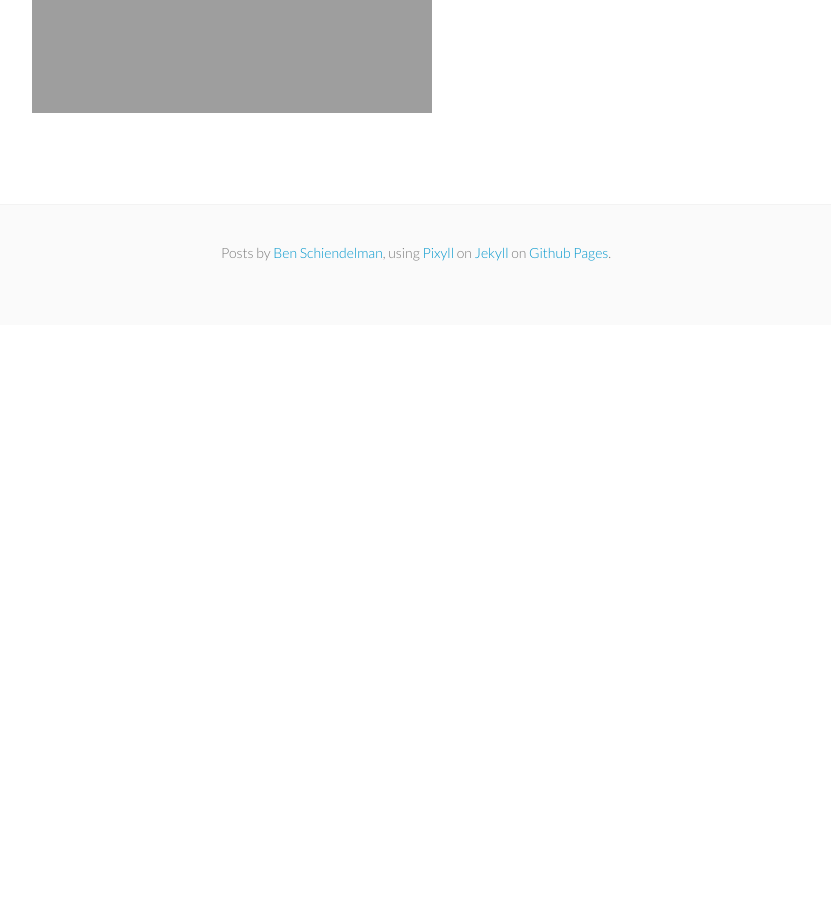
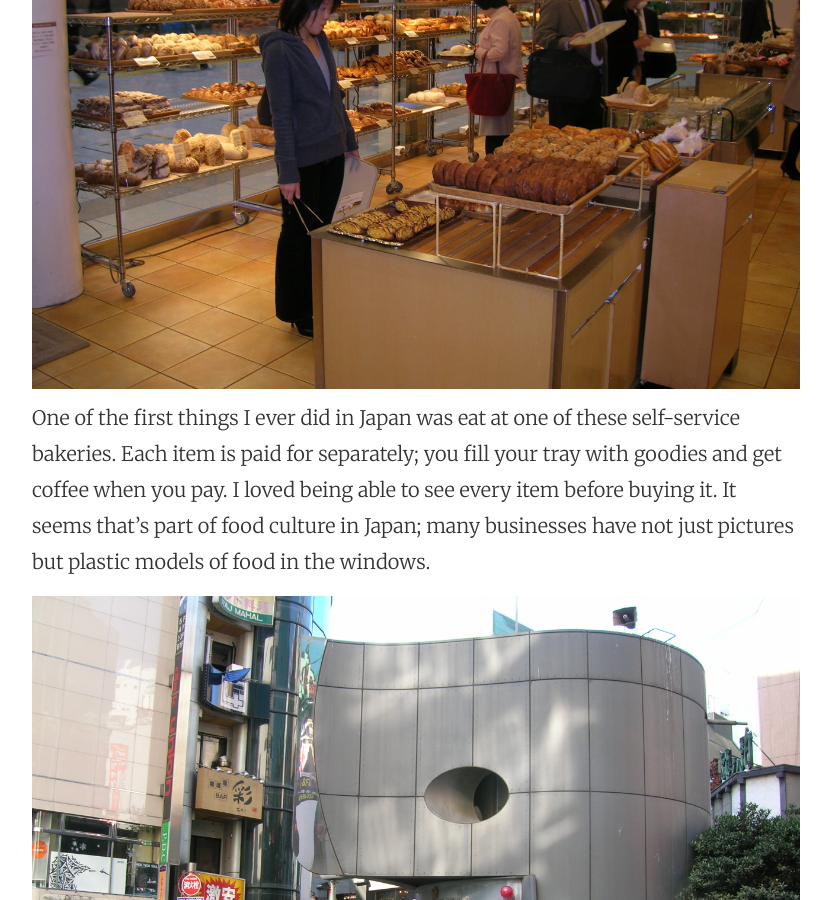
Before and after one commit to Bensch/Schiendelman, a Jekyll site: the page built from _posts/2015-03-21-japan-2006.md, in a window 1280 px wide and 900 px high, scrolled down 746 px. Shown: the whole window, without its empty margins (224-1055 px from the left). Built offline with Jekyll 4.4.1, drawn with Linux system fonts in a browser that asks for light colours; Markdown is read by kramdown in place of the engine named in the settings; before the commit the page ends 1071 px from its top, so only the background shows below that; some of the changed text lies outside the part shown.

Commit message:
Adding Ko-ban

```diff
--- a/_posts/2015-03-21-japan-2006.md
+++ b/_posts/2015-03-21-japan-2006.md
@@ -8,4 +8,8 @@
 
 Much of my love for urbanism comes from visiting cities around the world. I first traveled outside North America in 2004, on a three week backpacking trip to Japan. Unfortunately, the photos I took on that first visit are long gone. However, in 2006 I returned with a friend:
 
-![](http://www.schiendelman.com/images/Japan 1 005.jpg “One of the first things I ever did in Japan was eat at one of these self-service bakeries. Each item is paid for separately; you fill your tray with goodies and get coffee when you pay. I loved being able to see every item before buying it. It seems that’s part of food culture in Japan; many businesses have not just pictures but plastic models of food in the windows.”)
+![Ueno Station, Tokyo](http://www.schiendelman.com/images/Japan 1 005.jpg)
+One of the first things I ever did in Japan was eat at one of these self-service bakeries. Each item is paid for separately; you fill your tray with goodies and get coffee when you pay. I loved being able to see every item before buying it. It seems that’s part of food culture in Japan; many businesses have not just pictures but plastic models of food in the windows.
+
+![Shibuya Ko-ban](http://www.schiendelman.com/images/Japan 1 020.jpg)
+The police box, or “ko-ban”, is something I’ve only seen in Japan. It seems like community policing at its best - they provide eyes on the street better than most storefronts. I’ve even asked them for directions. They’re also a good opportunity for public art - this one seems like a robot head.
```
Also changed, not shown: images/Japan 1 020.jpg (added).
